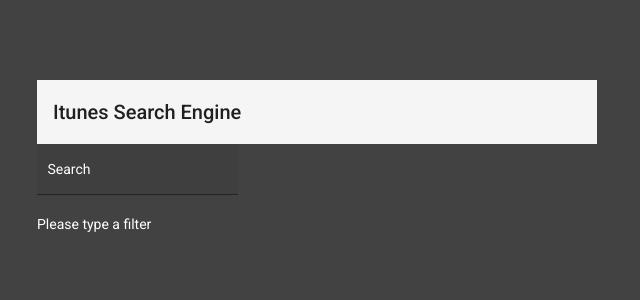
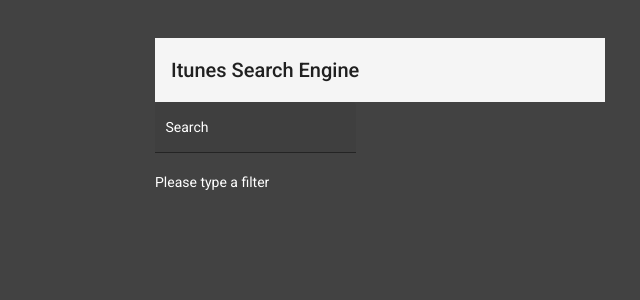
Before and after one commit to SuperAxiomMan/angular-itunes-search-engine, an Angular app: page / in a window 1280 px wide. Shown: the top 300 px of the page, without its empty margins (43-683 px from the left). Built offline with nearby package versions, Linux system fonts and the light colour scheme.

Commit message:
updated css and prevent default from input

```diff
--- a/angular.json
+++ b/angular.json
@@ -37,8 +37,8 @@
               "budgets": [
                 {
                   "type": "initial",
-                  "maximumWarning": "500kb",
-                  "maximumError": "1mb"
+                  "maximumWarning": "4mb",
+                  "maximumError": "4mb"
                 },
                 {
                   "type": "anyComponentStyle",
--- a/package.json
+++ b/package.json
@@ -20,6 +20,7 @@
     "@angular/platform-browser": "~12.2.0",
     "@angular/platform-browser-dynamic": "~12.2.0",
     "@angular/router": "~12.2.0",
+    "firebase": "^9.0.2",
     "rxjs": "~6.6.0",
     "tslib": "^2.3.0",
     "zone.js": "~0.11.4"
--- a/src/app/search-engine/search-engine.component.html
+++ b/src/app/search-engine/search-engine.component.html
@@ -3,7 +3,7 @@
   <input #searchBox id="search-box" (input)="search(searchBox.value)" />
 </div> -->
 
-<form class="example-form">
+<form class="example-form" (keydown.enter)="$event.preventDefault()">
   <mat-form-field class="example-full-width" appearance="fill">
     <mat-label>Search</mat-label>
     <input
--- a/src/styles.css
+++ b/src/styles.css
@@ -23,7 +23,7 @@
 
 app-song-detail,
 app-root {
-  padding: 50px;
+  padding: 10px;
 }
 
 /* Extra small devices (phones, 600px and down) */
@@ -56,9 +56,7 @@
   app-song-detail,
   .search-box {
     width: 100%;
-  }
-  app-root {
-    display: flex;
+    padding: 1vh;
   }
 }
 
@@ -67,9 +65,11 @@
   app-song-detail,
   .search-box {
     width: 50%;
+    padding: 1vh;
   }
   app-root {
     display: flex;
+    padding: 0 20vh 0 20vh;
   }
 }
 
@@ -78,8 +78,10 @@
   app-song-detail,
   .search-box {
     width: 50%;
+    padding: 1vh;
   }
   app-root {
     display: flex;
+    padding: 0 20vh 0 20vh;
   }
 }
```
Also changed, not shown: 2 other files (tests, documents, lock files or other folders).
